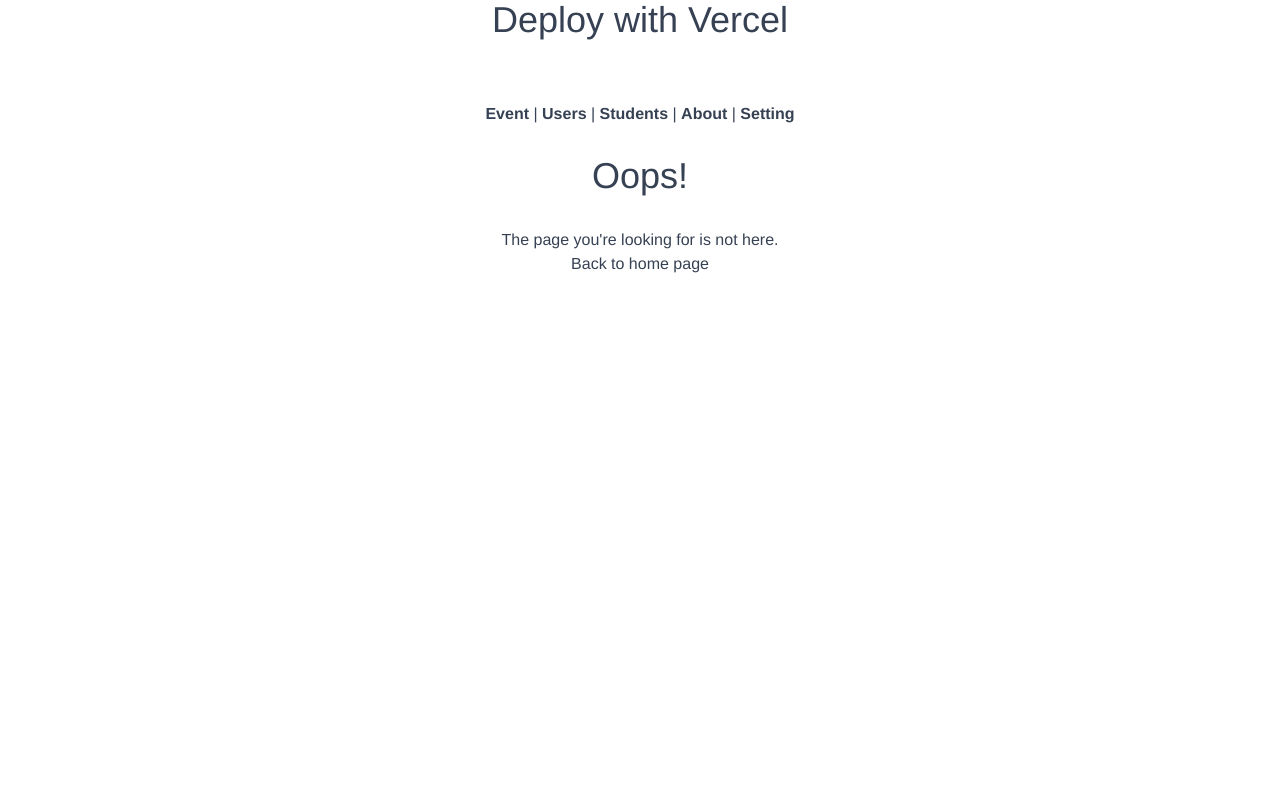
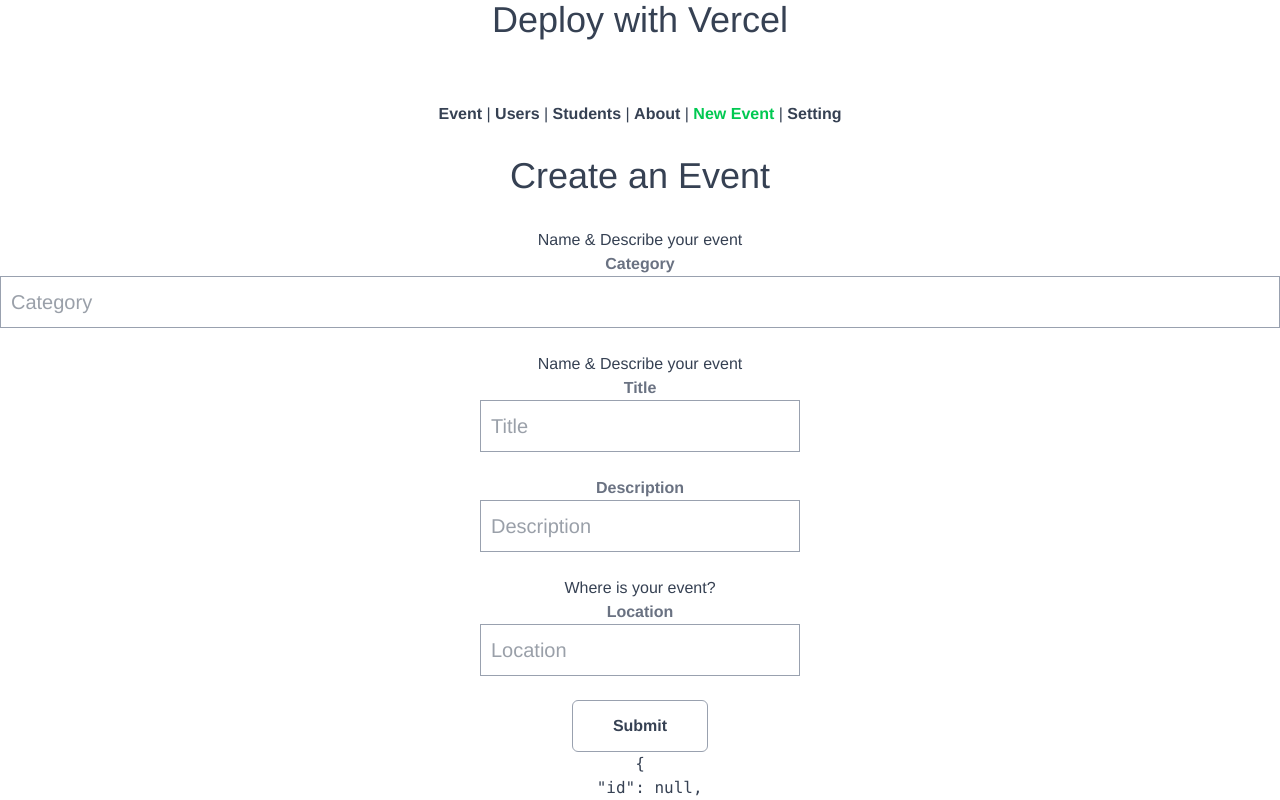
Before and after one commit to collapseeee/331-frontend, a Vue app: page /add-event in a window 1280 px wide. Shown: the top 800 px of the page. Built offline with nearby package versions, Linux system fonts and the light colour scheme; the HTML template or start-up script is replaced by a standard one.

Commit message:
Lab7-task 6.7

```diff
--- a/src/App.vue
+++ b/src/App.vue
@@ -24,6 +24,7 @@
           <RouterLink class="font-bold text-gray-700" exact-active-class="text-green-500" :to="{ name: 'user-list-view', query: {page: 1, perPage: eventPerPage} }">Users</RouterLink> |
           <RouterLink class="font-bold text-gray-700" exact-active-class="text-green-500" :to="{ name: 'student-list-view'}">Students</RouterLink> |
           <RouterLink class="font-bold text-gray-700" exact-active-class="text-green-500" :to="{ name: 'about'}">About</RouterLink> |
+          <RouterLink class="font-bold text-gray-700" exact-active-class="text-green-500" :to="{ name: 'add-event'}">New Event</RouterLink> |
           <RouterLink class="font-bold text-gray-700" exact-active-class="text-green-500" :to="{ name: 'setting-view', }">
             Setting
           </RouterLink>
--- a/src/router/index.ts
+++ b/src/router/index.ts
@@ -14,6 +14,7 @@
 import UserProfileView from '@/views/user/ProfileView.vue'
 import UserPostView from '@/views/user/PostView.vue'
 import UserEditView from '@/views/user/EditView.vue'
+import AddEventView from '@/views/event/EventFormView.vue'
 import nProgress from 'nprogress'
 import EventService from '@/services/EventService'
 import { useEventStore } from '@/stores/event'
@@ -137,6 +138,11 @@
       component: AboutView,
     },
     {
+      path: '/add-event',
+      name: 'add-event',
+      component: AddEventView,
+    },
+    {
       path: '/404/:resource',
       name: '404-resource-view',
       component: NotFoundView,
--- a/src/services/EventService.ts
+++ b/src/services/EventService.ts
@@ -1,7 +1,7 @@
 import axios from 'axios'
 
 const apiClient = axios.create({
-  baseURL: 'http://localhost:8080',
+  baseURL: import.meta.env.VITE_BACKEND_URL,
   withCredentials: false,
   headers: {
     Accept: 'application/json',
--- a/src/types.ts
+++ b/src/types.ts
@@ -1,5 +1,5 @@
 export interface Event {
-  id: number
+  id: number | null
   category: string
   title: string
   description: string
--- /dev/null
+++ b/src/views/event/EventFormView.vue
@@ -0,0 +1,40 @@
+<script setup lang="ts">
+import type { Event } from '@/types';
+import { ref } from 'vue';
+
+const event = ref<Event>({
+  id: null,
+  category: '',
+  title: '',
+  description: '',
+  location: '',
+  date: '',
+  time: '',
+  petsAllowed: false,
+  organizer: '',
+});
+</script>
+
+<template>
+  <div>
+    <h1>Create an Event</h1>
+    <form>
+      <h3>Name & Describe your event</h3>
+      <label class="block text-gray-500 font-bold">Category</label>
+      <input v-model="event.category" type="text" placeholder="Category" class="h-13 w-full px-2.5 text-xl border border-gray-400 focus:border-emerald-500 focus:outline-none mb-6" />
+
+      <h3>Name & Describe your event</h3>
+      <label class="block text-gray-500 font-bold">Title</label>
+      <input v-model="event.title" type="text" placeholder="Title" class="h-13 w-1/4 px-2.5 text-xl border border-gray-400 focus:border-emerald-500 focus:outline-none mb-6" />
+      <label class="block text-gray-500 font-bold">Description</label>
+      <input v-model="event.description" type="text" placeholder="Description" class="h-13 w-1/4 px-2.5 text-xl border border-gray-400 focus:border-emerald-500 focus:outline-none mb-6" />
+
+      <h3>Where is your event?</h3>
+      <label class="block text-gray-500 font-bold">Location</label>
+      <input v-model="event.location" type="text" placeholder="Location" class="h-13 w-1/4 px-2.5 text-xl border border-gray-400 focus:border-emerald-500 focus:outline-none mb-6" />
+
+      <button class="flex w-fit mx-auto items-center justify-center h-13 px-10 rounded-md font-semibold whitespace-nowrap border border-gray-400 focus:border-emerald-500 transition-all duration-200 ease-linear hover:scale-105 hover:border-emerald-500 hover:shadow-lg active:scale-100 focus:outline-none" type="submit">Submit</button>
+    </form>
+    <pre>{{ event }}</pre>
+  </div>
+</template>
```
Also changed, not shown: 1 other file (tests, documents, lock files or other folders).
